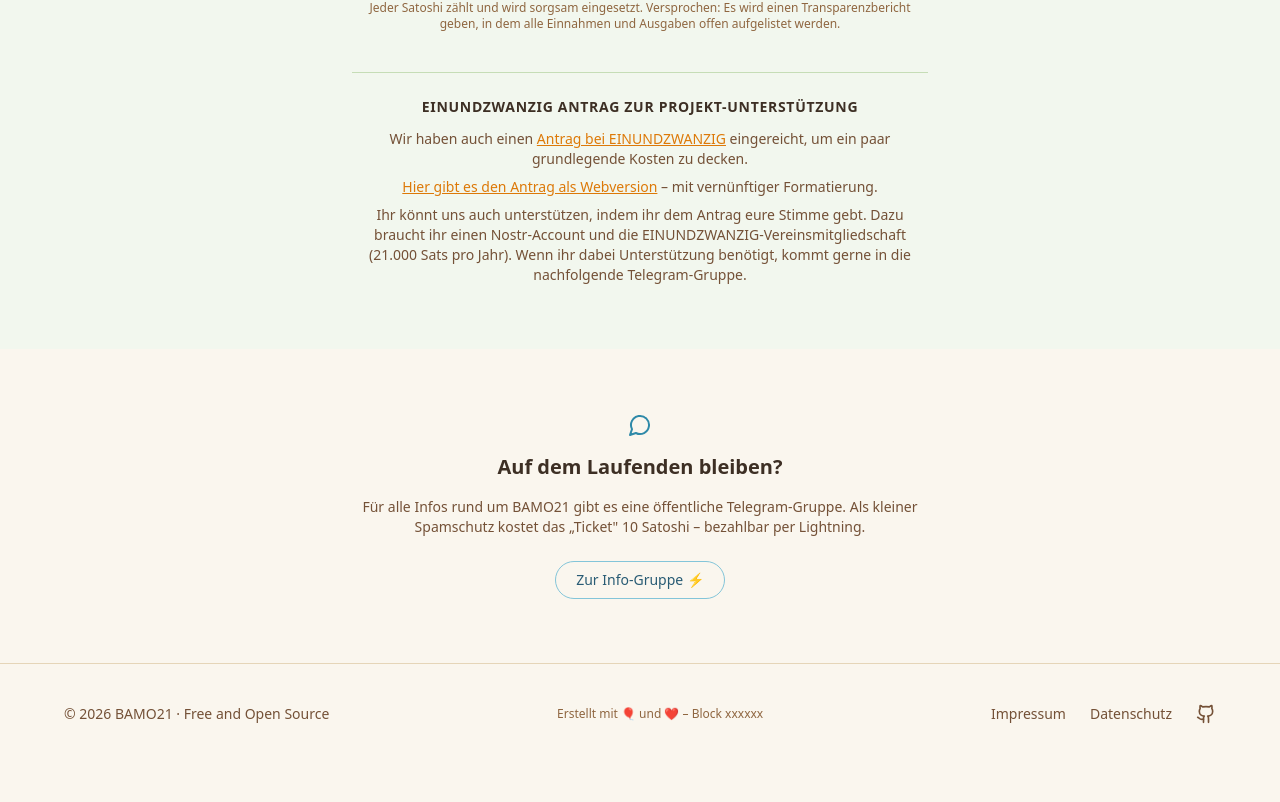
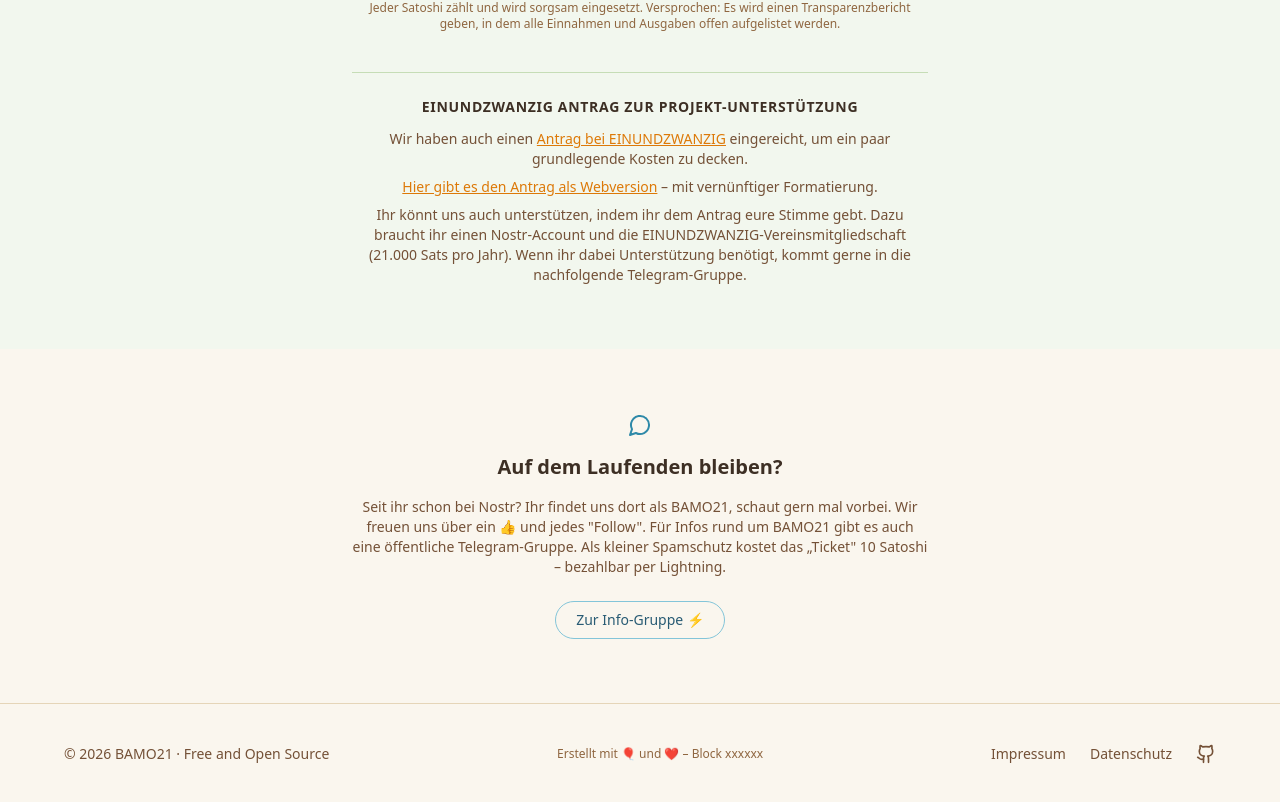
Before and after one commit to AxelHamburch/bamo21.de, a React (Vite) app: page / in a window 1280 px wide. Shown: the part 5934-6736 px from the top of the page. Before the commit the page ends 6698 px from the top, so only its background shows below. Built offline with nearby package versions, Linux system fonts and the light colour scheme; no server answers.

Commit message:
Aktualisieren von Community.jsx
Hinweis auf Nostr-Präsens ergänzt

```diff
--- a/src/components/Community.jsx
+++ b/src/components/Community.jsx
@@ -11,7 +11,7 @@
 				<MessageCircle className="text-lake-500" size={24} />
 				<h2 className="text-xl font-semibold text-earth-900">Auf dem Laufenden bleiben?</h2>
 				<p className="max-w-xl text-sm text-earth-700">
-					Für alle Infos rund um BAMO21 gibt es eine öffentliche Telegram-Gruppe. Als
+					Seit ihr schon bei Nostr? Ihr findet uns dort als BAMO21, schaut gern mal vorbei. Wir freuen uns über ein 👍 und jedes "Follow". Für Infos rund um BAMO21 gibt es auch eine öffentliche Telegram-Gruppe. Als
 					kleiner Spamschutz kostet das „Ticket&quot; 10 Satoshi – bezahlbar per
 					Lightning.
 				</p>
```
